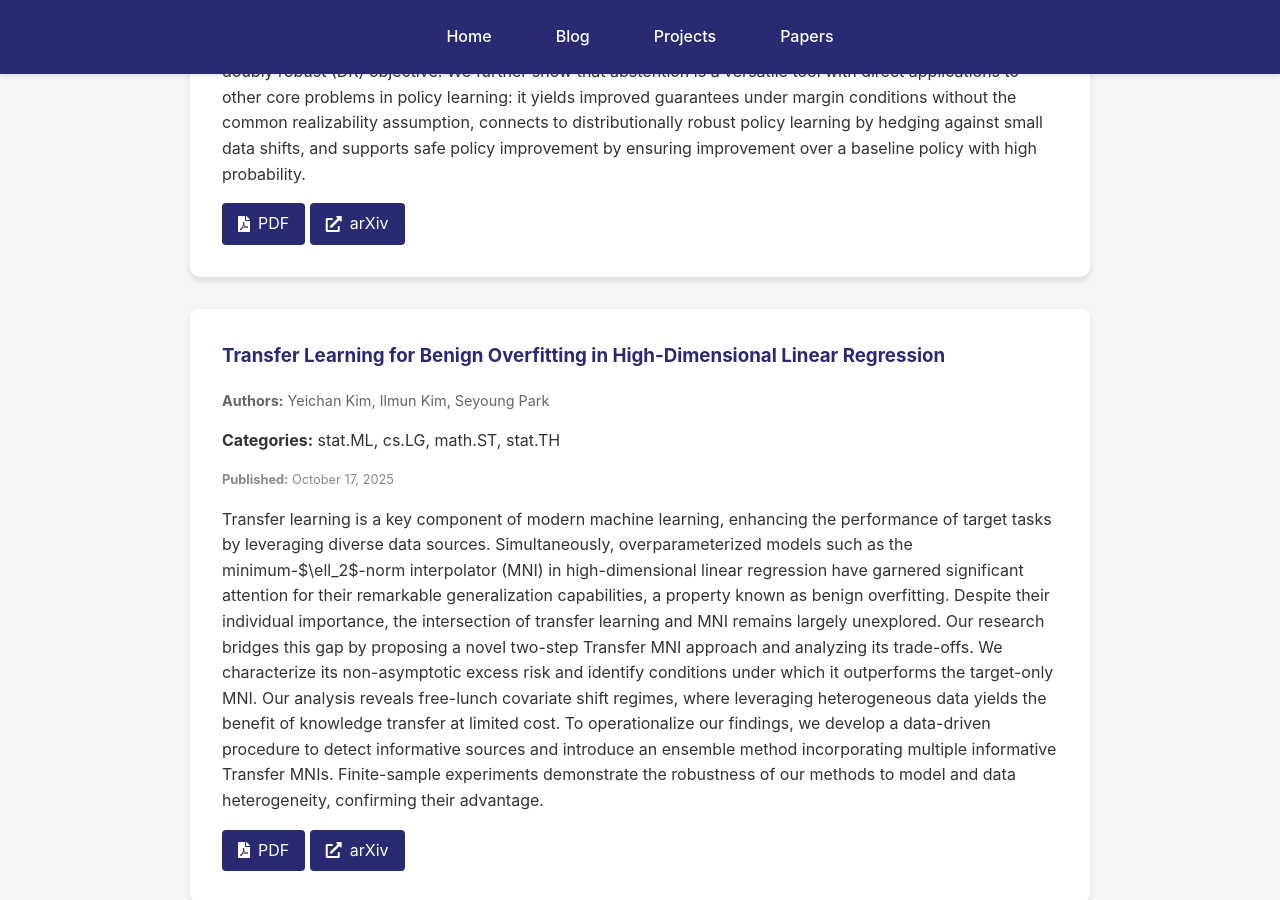
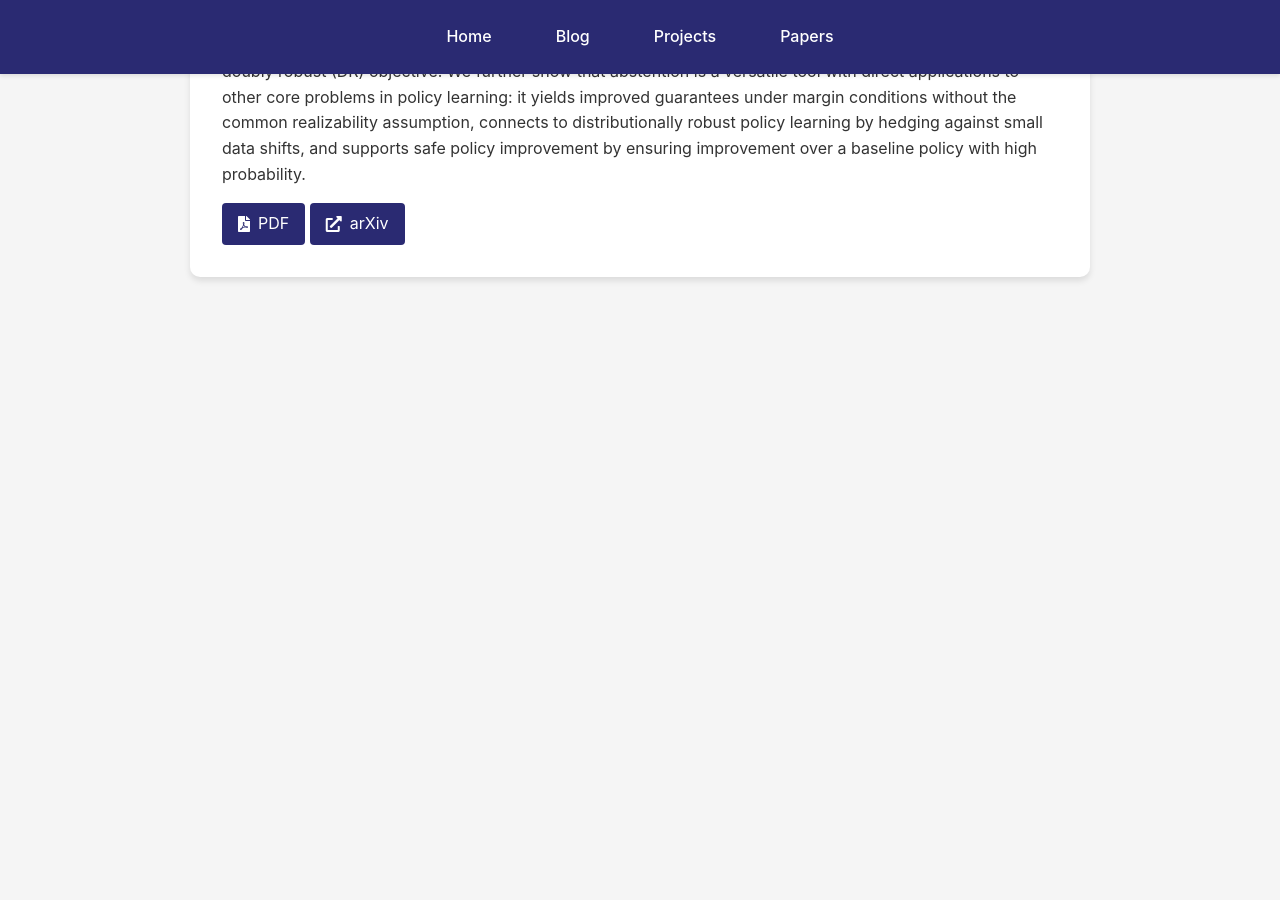
Before and after one commit to kyZhan2002/mypage, a Jekyll site: the page built from papers/index.html, in a window 1280 px wide and 900 px high, scrolled down 3877 px. Built offline with Jekyll 4.4.1, drawn with Linux system fonts in a browser that asks for light colours; after the commit the page ends 4250 px from its top, so only the background shows below that.

Commit message:
Update arXiv papers

```diff
--- a/_data/arxiv_cache.json
+++ b/_data/arxiv_cache.json
@@ -1,5 +1,5 @@
 {
-  "timestamp": 1762133217,
+  "timestamp": 1762219434,
   "papers": [
     {
       "title": "Gradient Flow Sampler-based Distributionally Robust Optimization",
@@ -101,24 +101,6 @@
       ],
       "pdf_link": "http://arxiv.org/pdf/2510.19672v1",
       "arxiv_url": "http://arxiv.org/abs/2510.19672v1"
-    },
-    {
-      "title": "Transfer Learning for Benign Overfitting in High-Dimensional Linear\n  Regression",
-      "authors": [
-        "Yeichan Kim",
-        "Ilmun Kim",
-        "Seyoung Park"
-      ],
-      "abstract": "Transfer learning is a key component of modern machine learning, enhancing\nthe performance of target tasks by leveraging diverse data sources.\nSimultaneously, overparameterized models such as the minimum-$\\ell_2$-norm\ninterpolator (MNI) in high-dimensional linear regression have garnered\nsignificant attention for their remarkable generalization capabilities, a\nproperty known as benign overfitting. Despite their individual importance, the\nintersection of transfer learning and MNI remains largely unexplored. Our\nresearch bridges this gap by proposing a novel two-step Transfer MNI approach\nand analyzing its trade-offs. We characterize its non-asymptotic excess risk\nand identify conditions under which it outperforms the target-only MNI. Our\nanalysis reveals free-lunch covariate shift regimes, where leveraging\nheterogeneous data yields the benefit of knowledge transfer at limited cost. To\noperationalize our findings, we develop a data-driven procedure to detect\ninformative sources and introduce an ensemble method incorporating multiple\ninformative Transfer MNIs. Finite-sample experiments demonstrate the robustness\nof our methods to model and data heterogeneity, confirming their advantage.",
-      "published": "October 17, 2025",
-      "categories": [
-        "stat.ML",
-        "cs.LG",
-        "math.ST",
-        "stat.TH"
-      ],
-      "pdf_link": "http://arxiv.org/pdf/2510.15337v1",
-      "arxiv_url": "http://arxiv.org/abs/2510.15337v1"
     }
   ]
 }
```
